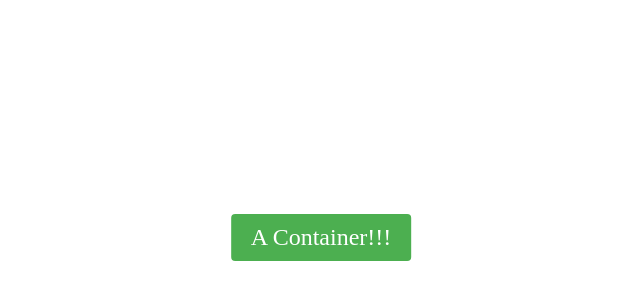
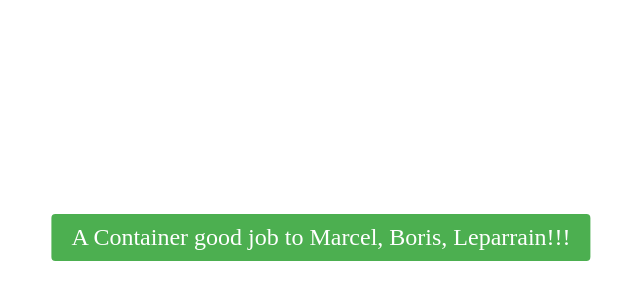
Before and after one commit to bftapah1/Project_Jenkins, a plain HTML site: page index.html in a window 1280 px wide. Shown: the part 192-492 px from the top of the page, without its empty margins (319-959 px from the left). Drawn offline with Linux system fonts and the light colour scheme.

Commit message:
modify the index.html file

```diff
--- a/index.html
+++ b/index.html
@@ -58,7 +58,7 @@
             <p></p>
             <p>We are building this Webpage using </p>
             <p>
-                <a href="#" class="button">A Container!!!</a>
+                <a href="#" class="button">A Container good job to Marcel, Boris, Leparrain!!!</a>
             </p>
         </div>
     </div>
```
